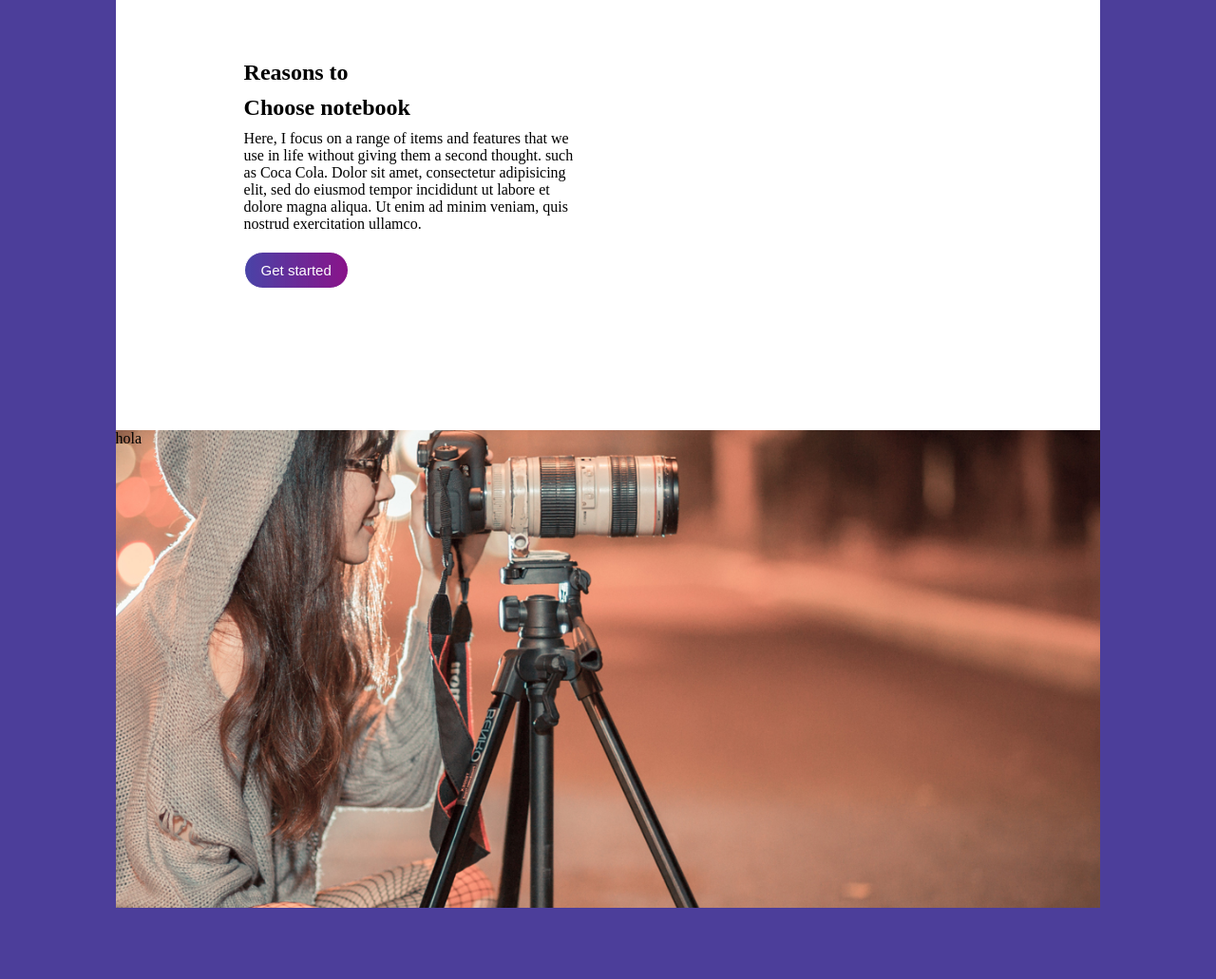
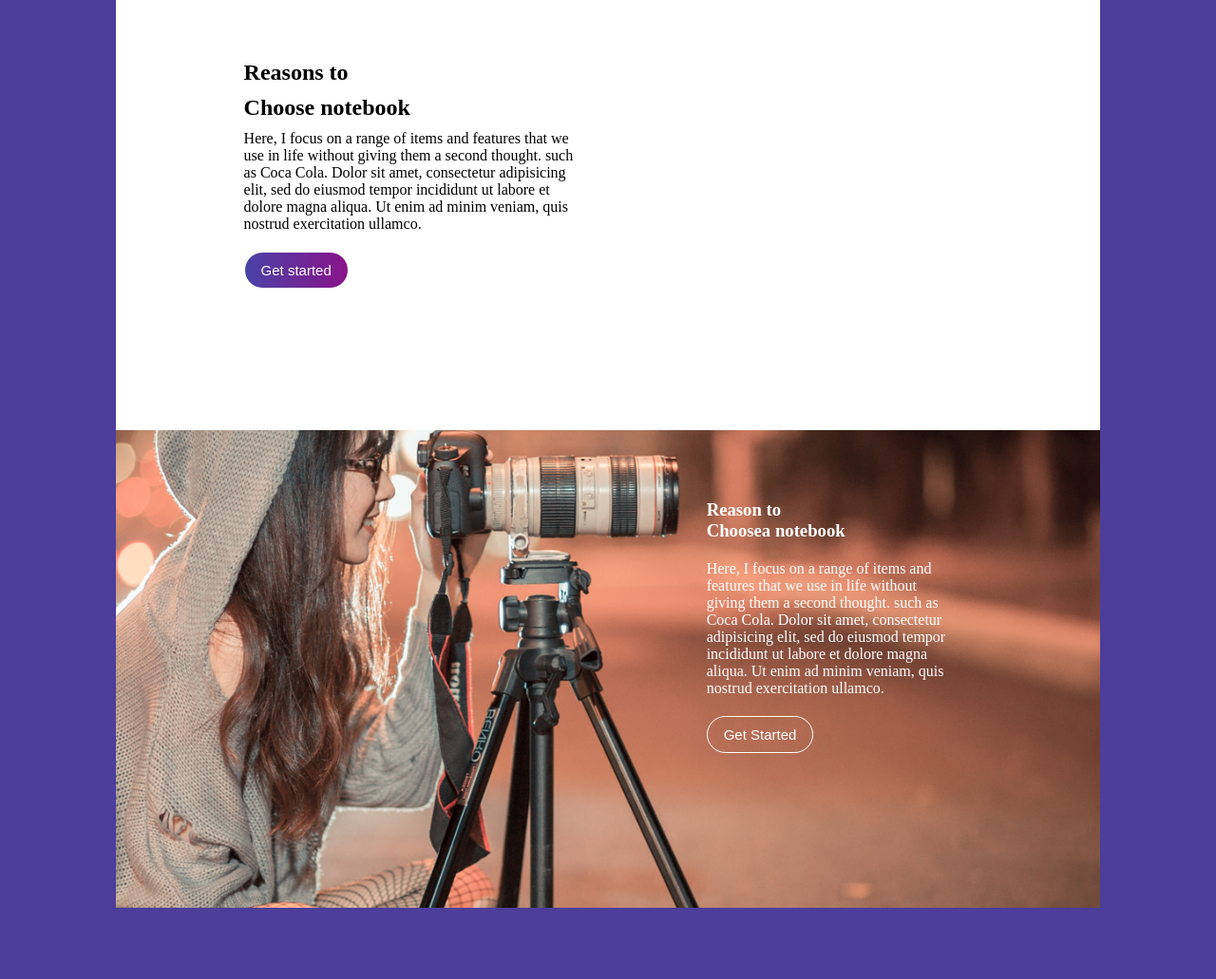
Before and after one commit to ragranados/duplicarPaginaWeb1, a plain HTML site: page index.html in a window 1280 px wide. Shown: the part 749-1780 px from the top of the page at 95% size. Before the commit the page ends 1756 px from the top, so only its background shows below. Drawn offline with Linux system fonts and the light colour scheme.

Commit message:
section-2 terminada

```diff
--- a/index.html
+++ b/index.html
@@ -53,8 +53,26 @@
             </section>
 
             <section class="section-2 paralax-bg">
+                <div class="white">
+                    <h3>Reason to</h3>
+                    <h3>Choosea notebook</h3>
+
+                    <p>Here, I focus on a range of items and features that we use in life without giving them a second
+                        thought. such as Coca Cola. Dolor sit amet, consectetur adipisicing elit, sed do eiusmod tempor
+                        incididunt ut labore et dolore magna aliqua. Ut enim ad minim veniam, quis nostrud exercitation
+                        ullamco.
+                    </p>
+
+                    <button class="button">Get Started</button>
+                </div>
+            </section>
+
+            <section class="section-3">
                 <div>
-                    hola
+                    <div><img src="" alt=""></div>
+                    <div><img src="" alt=""></div>
+                    <div><img src="" alt=""></div>
+                    <div><img src="" alt=""></div>
                 </div>
             </section>
         </main>
--- a/style.css
+++ b/style.css
@@ -41,6 +41,10 @@ body {
     background-position: center;
     background-repeat: no-repeat;
     background-size: cover;
+}
+
+.white {
+    color: #ffffff;
 }
 
 nav {
@@ -122,4 +126,15 @@ header h1 {
 .section-2 {
     background-image: url(img/parallux-bg.jpg);
     height: 503px;
+    display: flex;
+    justify-content: flex-end;
 }
+
+.section-2 > div{
+    width: 50%;
+    padding: 7% 15% 7% 10%;
+}
+
+.section-2 div p {
+    margin: 20px 0;
+}
```
